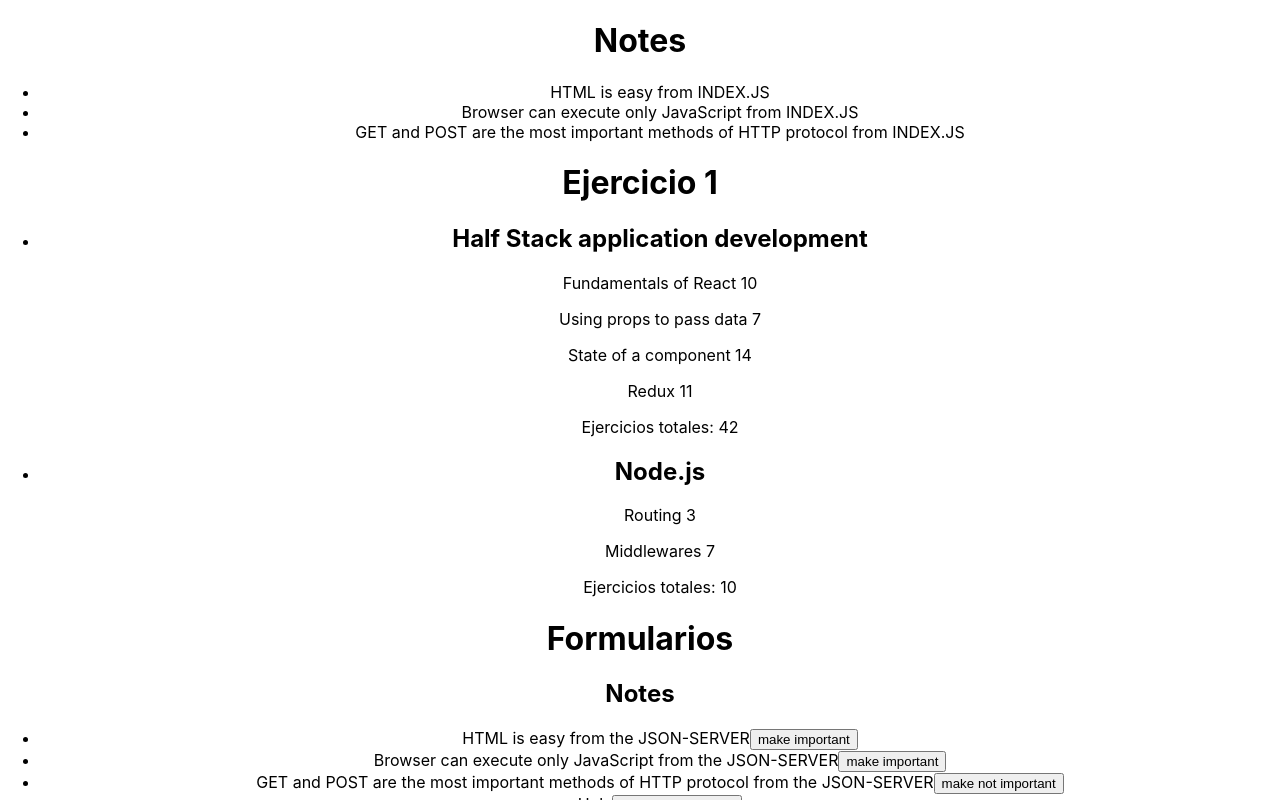
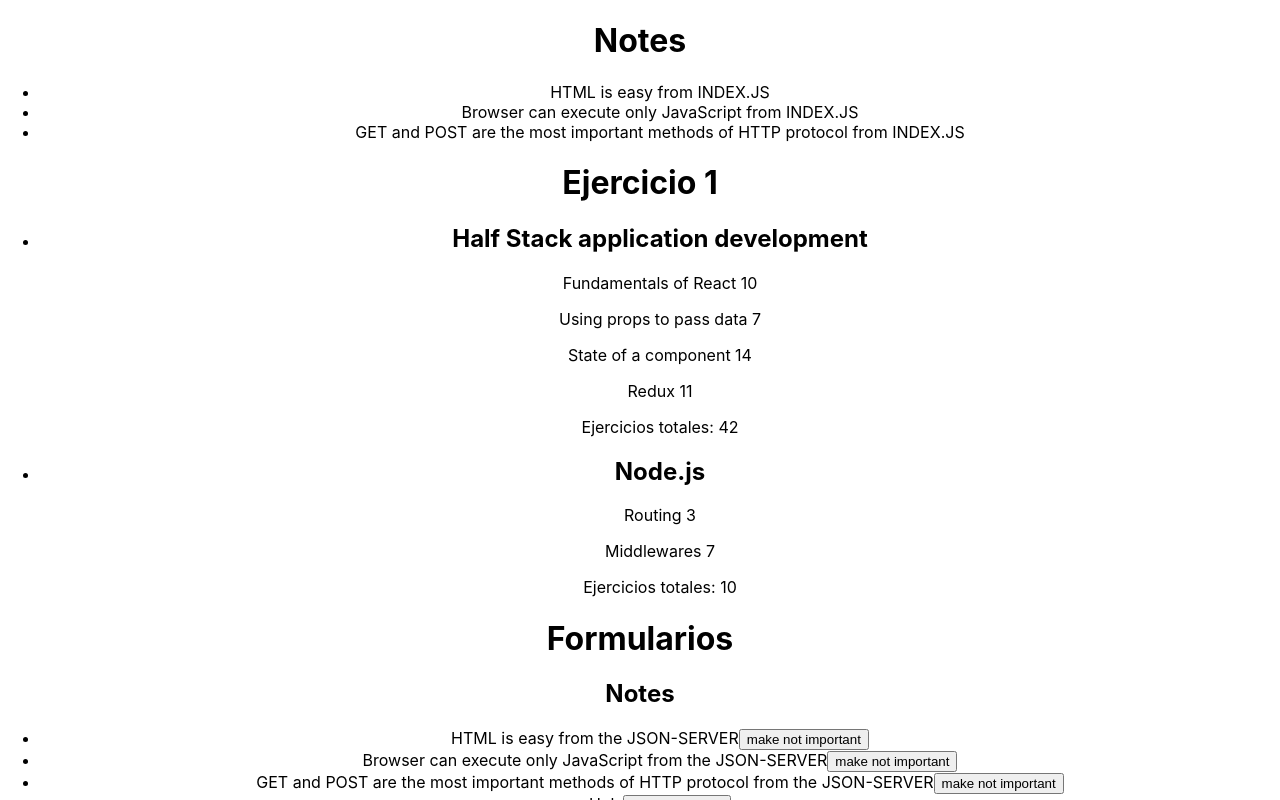
Before and after one commit to nicolasdev97/fullstack-bootcamp, a React (Create React App) app in the folder comunicandose-con-el-servidor/: page / in a window 1280 px wide. Shown: the top 800 px of the page. Built offline with nearby package versions, Linux system fonts and the light colour scheme; no server answers; data requests are answered from the project's data file.

Commit message:
Se actualiza el número de los contactos de la agenda telefónica.

```diff
--- a/comunicandose-con-el-servidor/db.json
+++ b/comunicandose-con-el-servidor/db.json
@@ -3,12 +3,12 @@
     {
       "id": "1",
       "content": "HTML is easy from the JSON-SERVER",
-      "important": false
+      "important": true
     },
     {
       "id": "2",
       "content": "Browser can execute only JavaScript from the JSON-SERVER",
-      "important": false
+      "important": true
     },
     {
       "id": "3",
@@ -18,7 +18,7 @@
     {
       "id": "4",
       "content": "Hola",
-      "important": true
+      "important": false
     },
     {
       "id": "5",
--- a/comunicandose-con-el-servidor/src/ejercicio2/AppAgendaTelefonica.js
+++ b/comunicandose-con-el-servidor/src/ejercicio2/AppAgendaTelefonica.js
@@ -31,8 +31,30 @@
       number: newNumber,
     };
     if (newName.trim() !== "" && newNumber.trim() !== "") {
-      if (persons.some((person) => person.name === newName)) {
-        alert(`${newName} is already added to phonebook`);
+      const personToUpdate = persons.find((person) => person.name === newName);
+      if (personToUpdate) {
+        if (
+          window.confirm(
+            `${newName} already has a number added to phonebook, replace with a new one?`
+          )
+        ) {
+          const personToUpdateWithNewNumber = {
+            ...personToUpdate,
+            number: newNumber,
+          };
+          ServicesAgendaTelefonica.update(personToUpdateWithNewNumber).then(
+            (updatedPerson) => {
+              setPersons(
+                persons.map((person) =>
+                  person.id !== updatedPerson.id ? person : updatedPerson
+                )
+              );
+              setNewName("");
+              setNewNumber("");
+              console.log(`Updated ${updatedPerson.name} to phonebook`);
+            }
+          );
+        }
       } else {
         ServicesAgendaTelefonica.create(personObject).then((createdPerson) => {
           setPersons([...persons, createdPerson]);
--- a/comunicandose-con-el-servidor/src/ejercicio2/services/ServicesAgendaTelefonica.js
+++ b/comunicandose-con-el-servidor/src/ejercicio2/services/ServicesAgendaTelefonica.js
@@ -12,8 +12,8 @@
   return request.then((response) => response.data);
 };
 
-const update = (id, newNumber) => {
-  const request = axios.put(`${baseUrl}/${id}`, newNumber);
+const update = (updatedPerson) => {
+  const request = axios.put(`${baseUrl}/${updatedPerson.id}`, updatedPerson);
   return request.then((response) => response.data);
 };
 
--- a/comunicandose-con-el-servidor/src/formularios/AppFormularios.js
+++ b/comunicandose-con-el-servidor/src/formularios/AppFormularios.js
@@ -31,8 +31,8 @@
 
     notesService
       .update(id, changedNote)
-      .then((returnedNote) => {
-        setNotes(notes.map((note) => (note.id !== id ? note : returnedNote)));
+      .then((updatedNote) => {
+        setNotes(notes.map((note) => (note.id !== id ? note : updatedNote)));
       })
       .catch((error) => {
         alert(`The note '${note.content}' was already deleted from server`);
```
